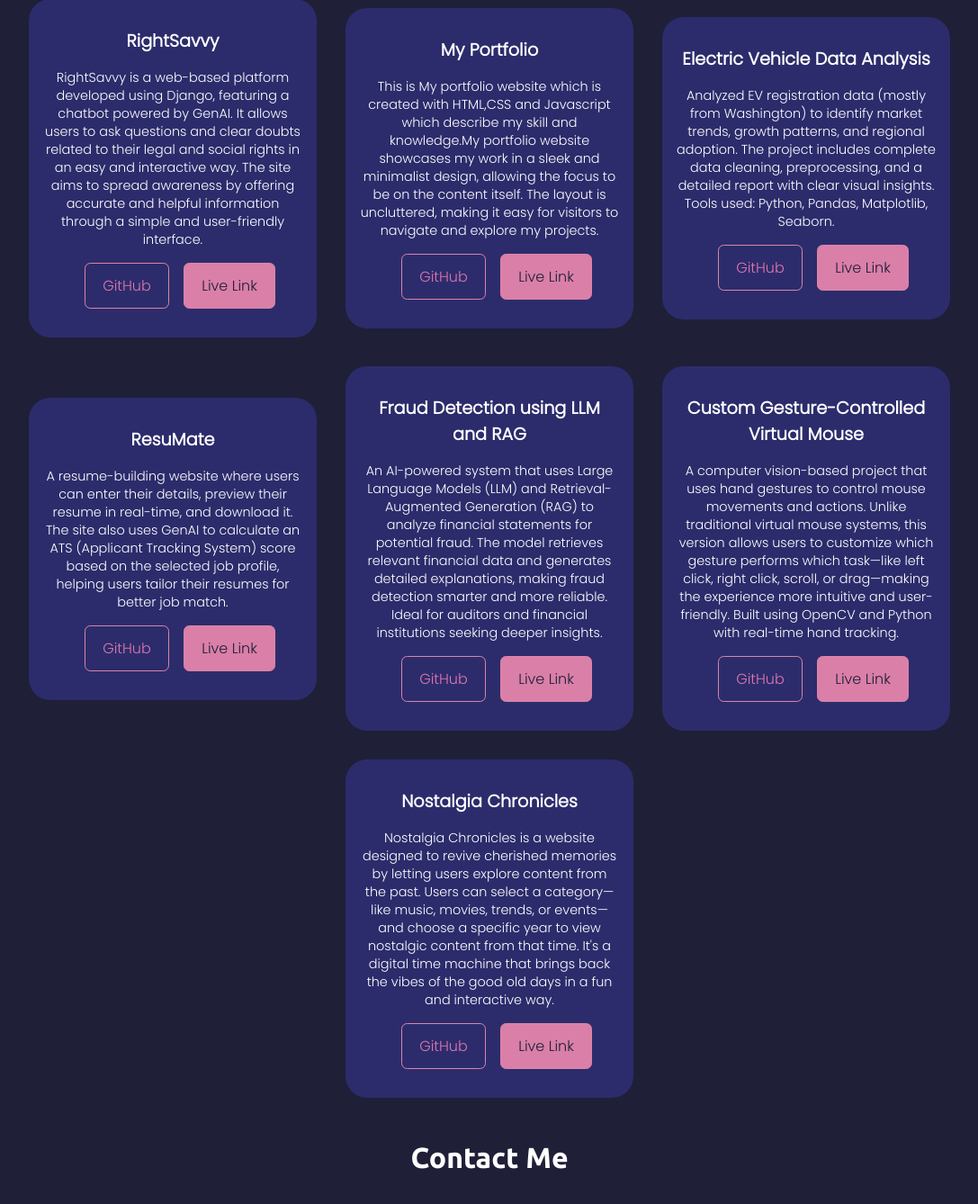
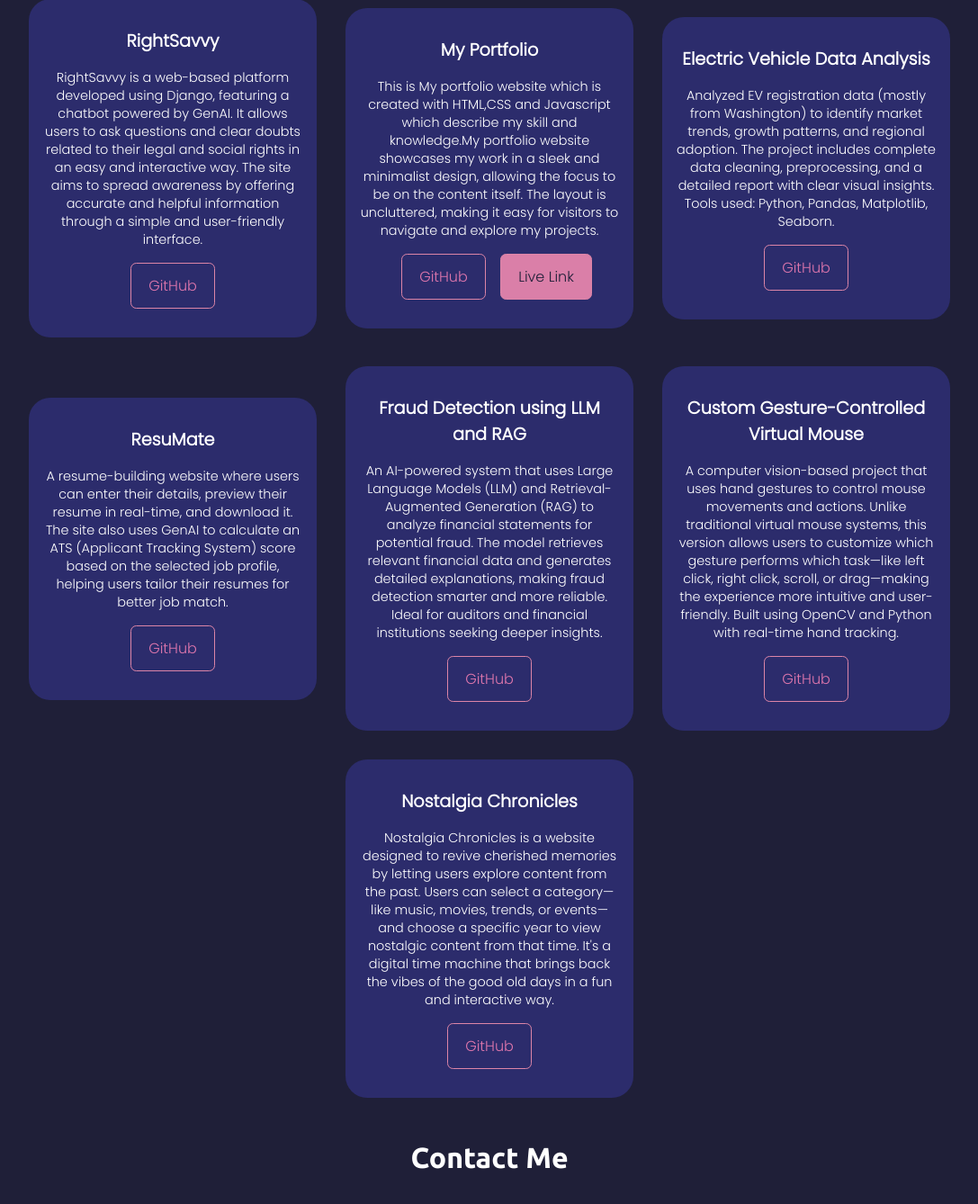
Before and after one commit to ranasurbhi/portfolio, a Django app: page / in a window 1280 px wide; the page is wider, and only the part inside the window is pictured. Shown: the part 1998-3336 px from the top of that part at 90% size, without its empty margins (96-1183 px from the left). Run offline with Django 3.2, Linux system fonts and the light colour scheme; some libraries are stand-ins or nearby versions.

Commit message:
updated the projects

```diff
--- a/Base/templates/home.html
+++ b/Base/templates/home.html
@@ -41,7 +41,7 @@
                 <h6 class="poppinss">Hi, I'm</h6>
                 <h1 class="t-white">Surbhi Rana</h1>
                 <h4 class="poppinss">Software Engineer</h4>
-                <a href="{% static 'pdf/surbhi_resume.pdf' %}"  target="_blank">
+                <a href="{% static 'pdf/surbhi_resume2.pdf' %}"  target="_blank">
                     <button class="btn poppins">Resume</button></a>
 
                 <a class="btn live poppins" id="hireme" href="#Contact"
@@ -117,8 +117,8 @@
                 <div class="buttons flex s-around">
                     <a href="https://github.com/ranasurbhi/rightsavvy1.git "
                         target="_blanks" class="btn mx-1 m-top">GitHub</a>
-                    <a href="" target="_blanks" class="btn m-top live">Live
-                        Link</a>
+                    {% comment %} <a href="" target="_blanks" class="btn m-top live">Live
+                        Link</a> {% endcomment %}
                 </div>
             </div>
             <div class="projects-item flex f-col s-center items-center">
@@ -139,8 +139,8 @@
                 <div class="buttons flex s-around">
                     <a href="https://github.com/ranasurbhi/Bootcamp-Project.git" target="_blanks"
                         class="btn mx-1 m-top">GitHub</a>
-                    <a href="#" target="_blanks" class="btn m-top live">Live
-                        Link</a>
+                    {% comment %} <a href="#" target="_blanks" class="btn m-top live">Live
+                        Link</a> {% endcomment %}
                 </div>
             </div>
             <div class="projects-item flex f-col s-center items-center">
@@ -150,8 +150,8 @@
                 <div class="buttons flex s-around">
                     <a href="https://github.com/ranasurbhi/Resumate.git" target="_blanks"
                         class="btn mx-1 m-top">GitHub</a>
-                    <a href="#" target="_blanks" class="btn m-top live">Live
-                        Link</a>
+                    {% comment %} <a href="#" target="_blanks" class="btn m-top live">Live
+                        Link</a> {% endcomment %}
                 </div>
             </div>
             <div class="projects-item flex f-col s-center items-center">
@@ -161,8 +161,8 @@
                 <div class="buttons flex s-around">
                     <a href="https://github.com/ranasurbhi/finantial_fraud_detection.git" target="_blanks"
                         class="btn mx-1 m-top">GitHub</a>
-                    <a href="#" target="_blanks" class="btn m-top live">Live
-                        Link</a>
+                    {% comment %} <a href="#" target="_blanks" class="btn m-top live">Live
+                        Link</a> {% endcomment %}
                 </div>
             </div>
             <div class="projects-item flex f-col s-center items-center">
@@ -172,8 +172,8 @@
                 <div class="buttons flex s-around">
                     <a href="https://github.com/ranasurbhi/virtual_mouse.git" target="_blanks"
                         class="btn mx-1 m-top">GitHub</a>
-                    <a href="#" target="_blanks" class="btn m-top live">Live
-                        Link</a>
+                    {% comment %} <a href="#" target="_blanks" class="btn m-top live">Live
+                        Link</a> {% endcomment %}
                 </div>
             </div>
             <div class="projects-item flex f-col s-center items-center">
@@ -183,8 +183,8 @@
                 <div class="buttons flex s-around">
                     <a href="https://github.com/ranasurbhi/pblproject.git" target="_blanks"
                         class="btn mx-1 m-top">GitHub</a>
-                    <a href="#" target="_blanks" class="btn m-top live">Live
-                        Link</a>
+                    {% comment %} <a href="#" target="_blanks" class="btn m-top live">Live
+                        Link</a> {% endcomment %}
                 </div>
             </div>
 
```
Also changed, not shown: 1 other file.
